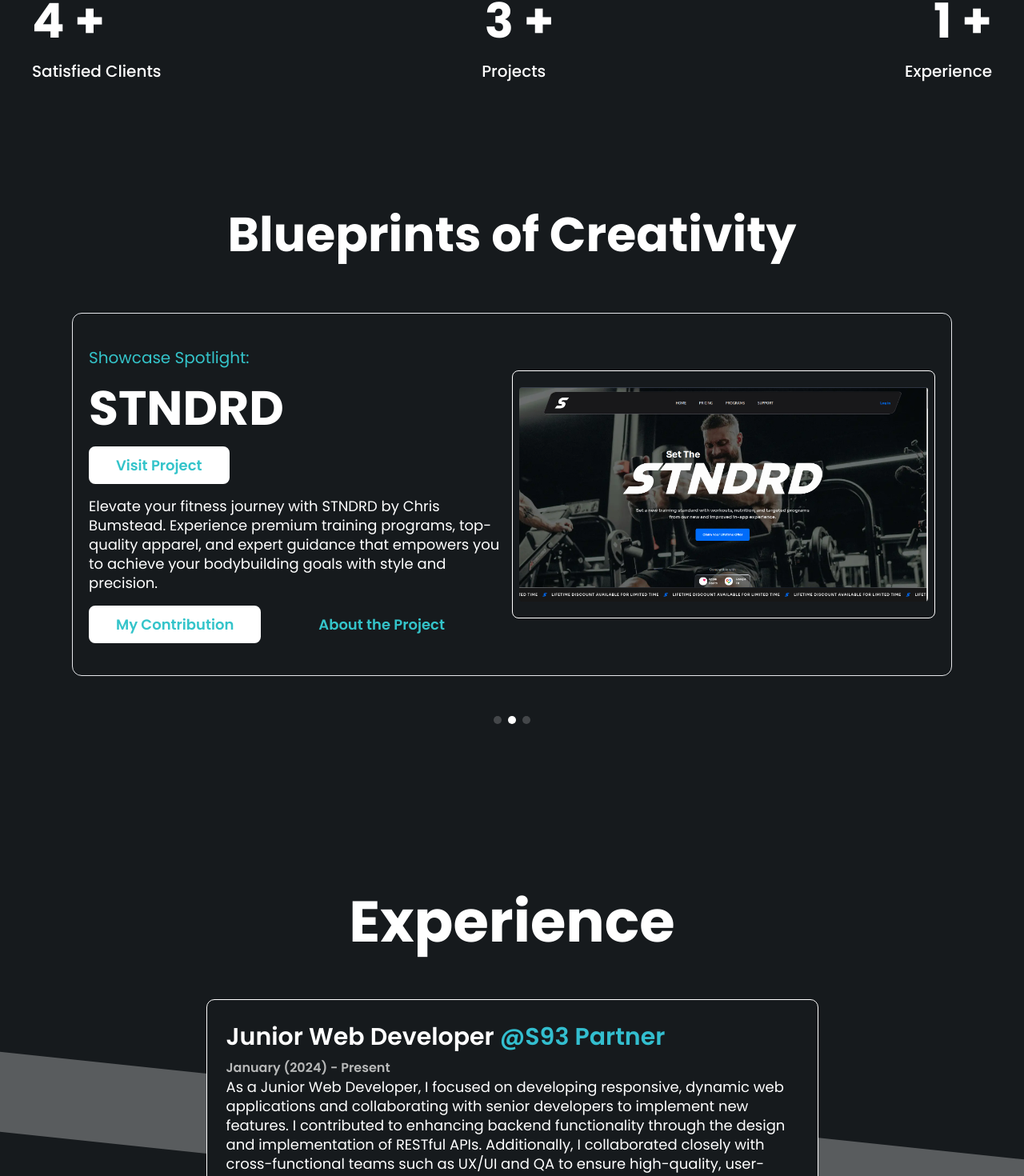
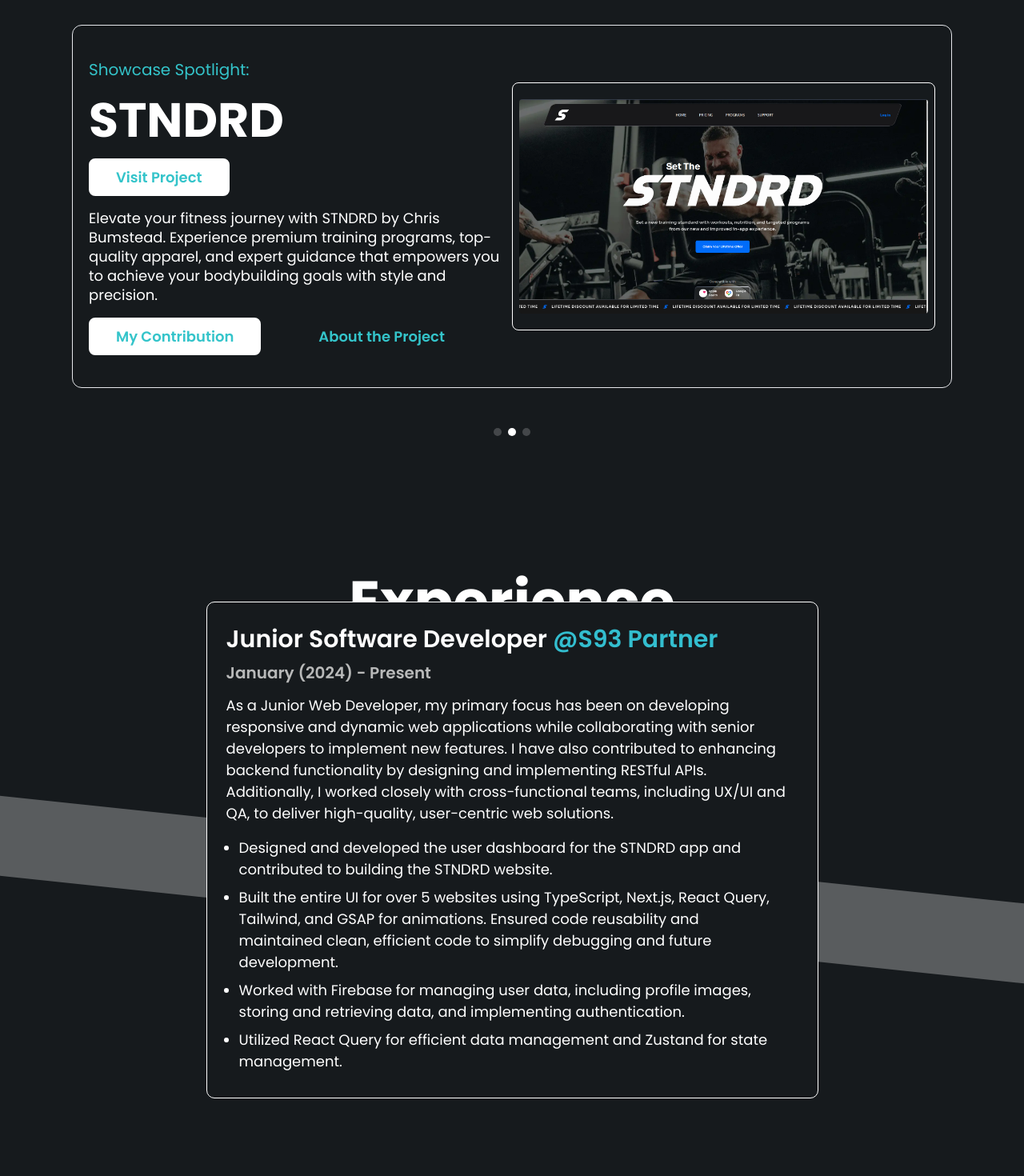
Before and after one commit to Hamzakhan70/PortFolio-NextJS, a Next.js app: page / in a window 1280 px wide. Shown: the part 1330-2800 px from the top of the page at 80% size. Built offline with nearby package versions, Linux system fonts and the light colour scheme.

Commit message:
content is updated

```diff
--- a/src/components/HomePage/Experience/index.tsx
+++ b/src/components/HomePage/Experience/index.tsx
@@ -135,7 +135,7 @@
       className="relative block h-[400vh] mob:h-fit w-full"
     >
       {/* desktop animation */}
-      <div className="sticky top-0 h-[100vh] overflow-hidden mob:hidden">
+      <div className="sticky top-0 h-[120vh] overflow-hidden mob:hidden">
         <Text
           as="h1"
           className="absolute top-[70px] w-full text-center mt-16 text-7xl font-bold mob:text-[40px] mob:leading-[48px]"
@@ -152,7 +152,7 @@
         ></div>
         <div
           ref={rightExpandingDivRef}
-          className="absolute right-0 bottom-0 h-[8px] mb-10 bg-dark/30 w-0"
+          className="absolute right-0 bottom-[180px] h-[8px] bg-dark/30 w-0"
         ></div>
 
         <div className="flex h-full w-full mob:px-5" ref={scrollContainerRef}>
@@ -162,25 +162,47 @@
               className="bg-[#161A1D] rounded-[10px] max-w-[765px] mx-auto border border-white p-6"
             >
               <Text className="text-[30px] font-semibold mob:text-[22px]">
-                Junior Web Developer{" "}
+                Junior Software Developer{" "}
                 <span className="text-[#33BECF]">
                   <Link href="https://www.linkedin.com/company/s93partner/">
                     @S93 Partner
                   </Link>
                 </span>
               </Text>
-              <Text className="text-[16px] font-semibold text-[#B8B9B9] mt-1">
+              <Text className="text-[20px] font-semibold text-[#B8B9B9] mt-1">
                 January (2024) - Present
               </Text>
-              <Text>
-                As a Junior Web Developer, I focused on developing responsive,
-                dynamic web applications and collaborating with senior
-                developers to implement new features. I contributed to enhancing
-                backend functionality through the design and implementation of
-                RESTful APIs. Additionally, I collaborated closely with
-                cross-functional teams such as UX/UI and QA to ensure
-                high-quality, user-centric web solutions.
+              <Text className="mt-3 text-[18px]">
+                As a Junior Web Developer, my primary focus has been on
+                developing responsive and dynamic web applications while
+                collaborating with senior developers to implement new features.
+                I have also contributed to enhancing backend functionality by
+                designing and implementing RESTful APIs. Additionally, I worked
+                closely with cross-functional teams, including UX/UI and QA, to
+                deliver high-quality, user-centric web solutions.
               </Text>
+
+              <ul className=" text-white list-disc text-[18px] mt-4 px-4 font-poppins">
+                <li className="mb-2">
+                  Designed and developed the user dashboard for the STNDRD app
+                  and contributed to building the STNDRD website.
+                </li>
+                <li className="mb-2">
+                  Built the entire UI for over 5 websites using TypeScript,
+                  Next.js, React Query, Tailwind, and GSAP for animations.
+                  Ensured code reusability and maintained clean, efficient code
+                  to simplify debugging and future development.
+                </li>
+                <li className="mb-2">
+                  Worked with Firebase for managing user data, including profile
+                  images, storing and retrieving data, and implementing
+                  authentication.
+                </li>
+                <li className="mb-2">
+                  Utilized React Query for efficient data management and Zustand
+                  for state management.
+                </li>
+              </ul>
             </div>
           </div>
 
@@ -197,15 +219,34 @@
                   </Link>
                 </span>
               </Text>
-              <Text className="text-[19px] mob:text-[16px] font-semibold text-[#B8B9B9] mt-1">
+              <Text className="text-[20px] mob:text-[16px] font-semibold text-[#B8B9B9] mt-1">
                 June (2023) - January (2024)
               </Text>
-              <Text>
+              <Text className="mt-3 text-[18px]">
                 Completed a rigorous 8-month software development training,
                 mastering HTML, CSS, and JavaScript fundamentals, and advancing
                 to proficient levels in React and Node.js. Developed a strong
                 foundation in full-stack web development
               </Text>
+              <ul className=" text-white list-disc text-[18px] mt-4 px-4 font-poppins">
+                <li className="mb-2">
+                  Designed and implemented a quiz web application using HTML,
+                  CSS, and JavaScript. Crafted a todo web application
+                </li>
+                <li className="mb-2">
+                  Crafted a todo web application with the help of React, and
+                  CSS. Used local storage for data saving purposes
+                </li>
+                <li className="mb-2">
+                  Developed a full-stack CRUD application using Express.js and
+                  Mongoose, for creating, retrieving, updating, and deleting
+                  data within a MongoDB database
+                </li>
+                <li className="mb-2">
+                  Developed independent learning skills through continuous
+                  exploration and research.
+                </li>
+              </ul>
             </div>
           </div>
         </div>
@@ -235,6 +276,37 @@
             <Text className="text-[16px] font-semibold text-[#B8B9B9] mt-1">
               January (2024) - Present
             </Text>
+            <Text className="mt-3 text-[16px]">
+              As a Junior Web Developer, my primary focus has been on developing
+              responsive and dynamic web applications while collaborating with
+              senior developers to implement new features. I have also
+              contributed to enhancing backend functionality by designing and
+              implementing RESTful APIs. Additionally, I worked closely with
+              cross-functional teams, including UX/UI and QA, to deliver
+              high-quality, user-centric web solutions.
+            </Text>
+
+            <ul className=" text-white list-disc text-[16px] mt-4 px-4 font-poppins">
+              <li className="mb-2">
+                Designed and developed the user dashboard for the STNDRD app and
+                contributed to building the STNDRD website.
+              </li>
+              <li className="mb-2">
+                Built the entire UI for over 5 websites using TypeScript,
+                Next.js, React Query, Tailwind, and GSAP for animations. Ensured
+                code reusability and maintained clean, efficient code to
+                simplify debugging and future development.
+              </li>
+              <li className="mb-2">
+                Worked with Firebase for managing user data, including profile
+                images, storing and retrieving data, and implementing
+                authentication.
+              </li>
+              <li className="mb-2">
+                Utilized React Query for efficient data management and Zustand
+                for state management.
+              </li>
+            </ul>
           </div>
         </div>
         <div className=" flex w-full items-center justify-center my-10 mob:mt-[50px] px-5">
@@ -248,6 +320,31 @@
             <Text className="text-[19px] mob:text-[16px] font-semibold text-[#B8B9B9] mt-1">
               June (2023) - December (2023)
             </Text>
+            <Text className="mt-3 text-[16px]">
+              Completed a rigorous 8-month software development training,
+              mastering HTML, CSS, and JavaScript fundamentals, and advancing to
+              proficient levels in React and Node.js. Developed a strong
+              foundation in full-stack web development
+            </Text>
+            <ul className=" text-white list-disc text-[16px] mt-4 px-4 font-poppins">
+              <li className="mb-2">
+                Designed and implemented a quiz web application using HTML, CSS,
+                and JavaScript. Crafted a todo web application
+              </li>
+              <li className="mb-2">
+                Crafted a todo web application with the help of React, and CSS.
+                Used local storage for data saving purposes
+              </li>
+              <li className="mb-2">
+                Developed a full-stack CRUD application using Express.js and
+                Mongoose, for creating, retrieving, updating, and deleting data
+                within a MongoDB database
+              </li>
+              <li className="mb-2">
+                Developed independent learning skills through continuous
+                exploration and research.
+              </li>
+            </ul>
           </div>
         </div>
       </div>
--- a/src/components/HomePage/Projects/AboutProjects/index.tsx
+++ b/src/components/HomePage/Projects/AboutProjects/index.tsx
@@ -33,7 +33,10 @@
       if (isChallengesSection && !item.includes(":")) {
         const [boldText, ...rest] = item.split(";");
         return (
-          <ul key={index} className="list-decimal pl-8 font-poppins mb-3">
+          <ul
+            key={index}
+            className="list-decimal pl-8 mob:pl-0 font-poppins mb-3"
+          >
             <span className="font-bold text-[18px]">{boldText}:</span>{" "}
             {rest.join(":")}
           </ul>
--- a/src/components/HomePage/Projects/index.tsx
+++ b/src/components/HomePage/Projects/index.tsx
@@ -6,7 +6,7 @@
 
 const Projects = () => {
   return (
-    <div className="w-full h-full min-h-[100vh] mob:min-h-max flex items-center justify-center px-5">
+    <div className="w-full h-full min-h-[90vh] mob:min-h-max flex items-center justify-center px-5">
       <div className="w-full h-full">
         <Text
           as="h1"
--- a/src/components/HomePage/Skills/index.tsx
+++ b/src/components/HomePage/Skills/index.tsx
@@ -47,7 +47,7 @@
     "Express",
   ];
   return (
-    <div className="w-full h-full min-h-[76vh] flex items-center justify-center mob:min-h-fit mob:mt-24">
+    <div className="w-full h-full flex items-center justify-center mob:min-h-fit mob:mt-24">
       <div className="w-full h-full relative">
         <Text
           as="h1"
```
Also changed, not shown: src/components/HomePage/Hero/index.tsx (+4 -4 lines), src/components/HomePage/Projects/slider/index.tsx (+15 -5 lines).
